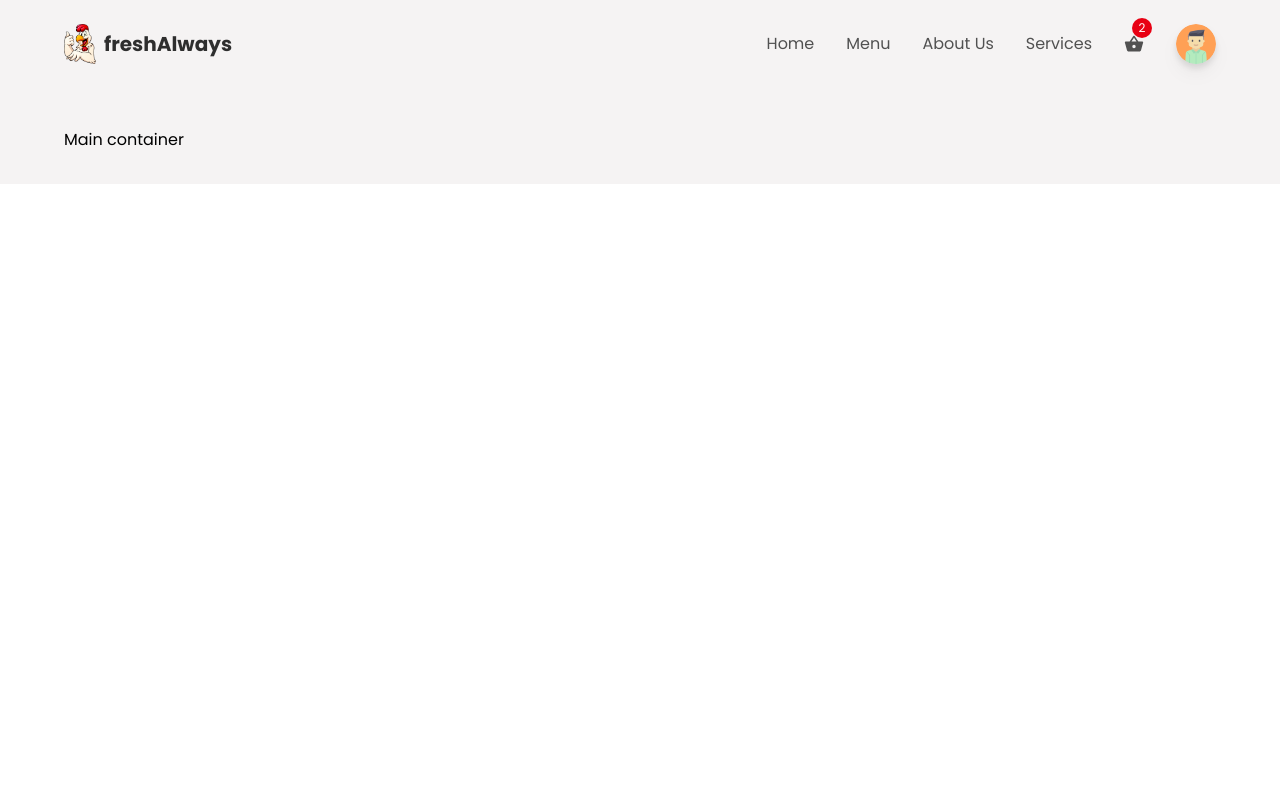
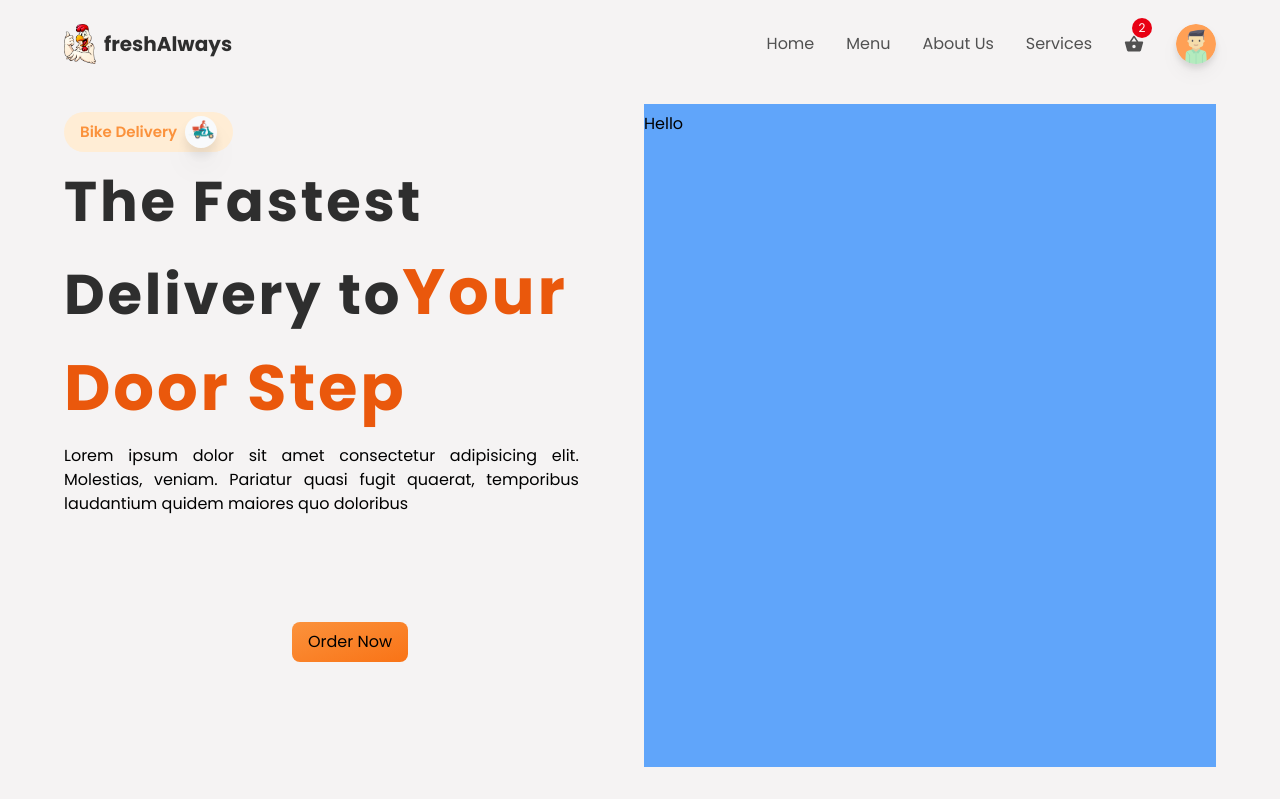
Before and after one commit to Abideen-program/resturant, a React (Vite) app: page / in a window 1280 px wide. Built offline with nearby package versions, Linux system fonts and the light colour scheme.

Commit message:
first part of the home section created

```diff
--- a/src/App.jsx
+++ b/src/App.jsx
@@ -4,7 +4,7 @@ import { createBrowserRouter, RouterProvider } from "react-router-dom";
 import Header from "./components/Header/Header";
 import { clx } from "./utils/clx";
 import MainContainer from "./components/Main/MainContainer";
-import CreateItem from "./components/createItem/CreateItem";
+import CreateItem from './components/CreateItem/CreateItem'
 
 const App = () => {
   const classes = clx("w-screen h-auto flex flex-col bg-primary");
--- a/src/components/CreateItem/CreateItem.jsx
+++ b/src/components/CreateItem/CreateItem.jsx
@@ -1,7 +1,7 @@
 import React from "react";
 
 const CreateItem = () => {
-  return <div className="mt-24 p-8 px-16 w-full">createItem</div>;
+  return <div className="mt-16 md:mt-24 p-8 px-16 w-full">create Item</div>;
 };
 
 export default CreateItem;
--- a/src/components/Header/Header.jsx
+++ b/src/components/Header/Header.jsx
@@ -95,7 +95,7 @@ function Header() {
               <motion.img
                 whileTap={{ scale: 0.6 }}
                 src={loggedInUser ? loggedInUser?.photoURL : avatar}
-                className="w-9 min-w-[40px] h-9 min-h-[40px] drop-shadow-lg cursor-pointer rounded-full"
+                className="w-9 min-w-[40px] h-9 min-h-[40px] drop-shadow-lg cursor-pointer rounded-full object-contain"
                 alt="user profile picture"
                 onClick={signUp}
               />
--- /dev/null
+++ b/src/components/Home/Home.jsx
@@ -0,0 +1,53 @@
+import React from "react";
+
+import Delivery from "../../assets/delivery.png";
+import { clx } from "../../utils/clx";
+
+const classes = clx(
+  "mt-14 md:mt-[50px] lg:mt-[72px] p-4 md:p-8 md:px-16 w-full lg:h-[calc(100vh_-_73px)] grid grid-cols-1 md:grid-cols-2 gap-2"
+);
+
+const Home = () => {
+  return (
+    <section className={classes} id="home">
+      <div className="py-2 flex-1 flex flex-col gap-2 items-start">
+        <div className="flex gap-2 items-center justify-center py-1 px-4 rounded-full bg-orange-100">
+          <p className="text-orange-400 font-semibold text-[15px]">
+            Bike Delivery
+          </p>
+          <div className="w-8 h-8 overflow-hidden rounded-full bg-slate-50 drop-shadow-xl">
+            <img
+              src={Delivery}
+              alt="Delivery bike"
+              className="w-full h-full object-contain"
+            />
+          </div>
+        </div>
+
+        <p className="text-[2rem] text-center md:text-left lg:text-[3.5rem] font-bold tracking-wider text-headingColor">
+          The Fastest Delivery to
+          <span className="text-[2.3rem] lg:text-[4rem] text-orange-600">
+            Your Door Step
+          </span>
+        </p>
+
+        <p className="text-[13px] md:text-base text-center md:text-justify md:w-[90%]">
+          Lorem ipsum dolor sit amet consectetur adipisicing elit. Molestias,
+          veniam. Pariatur quasi fugit quaerat, temporibus laudantium quidem
+          maiores quo doloribus
+        </p>
+
+        <button
+          type="button"
+          className="bg-gradient-to-br from-orange-400 to-orange-500 w-full md:m-auto md:w-auto px-4 py-2 rounded-lg hover:shadow-lg transition-all ease-in-out duration-100"
+        >
+          Order Now
+        </button>
+      </div>
+
+      <div className="py-2 bg-blue-400 flex-1">Hello</div>
+    </section>
+  );
+};
+
+export default Home;
--- a/src/components/Main/MainContainer.jsx
+++ b/src/components/Main/MainContainer.jsx
@@ -1,8 +1,12 @@
 import React from "react";
+
+import Home from "../Home/Home";
 
 const MainContainer = () => {
   return (
-    <main className="mt-24 p-8 px-16 w-full">Main container</main>
+    <main>
+      <Home />
+    </main>
   );
 };
 
```
